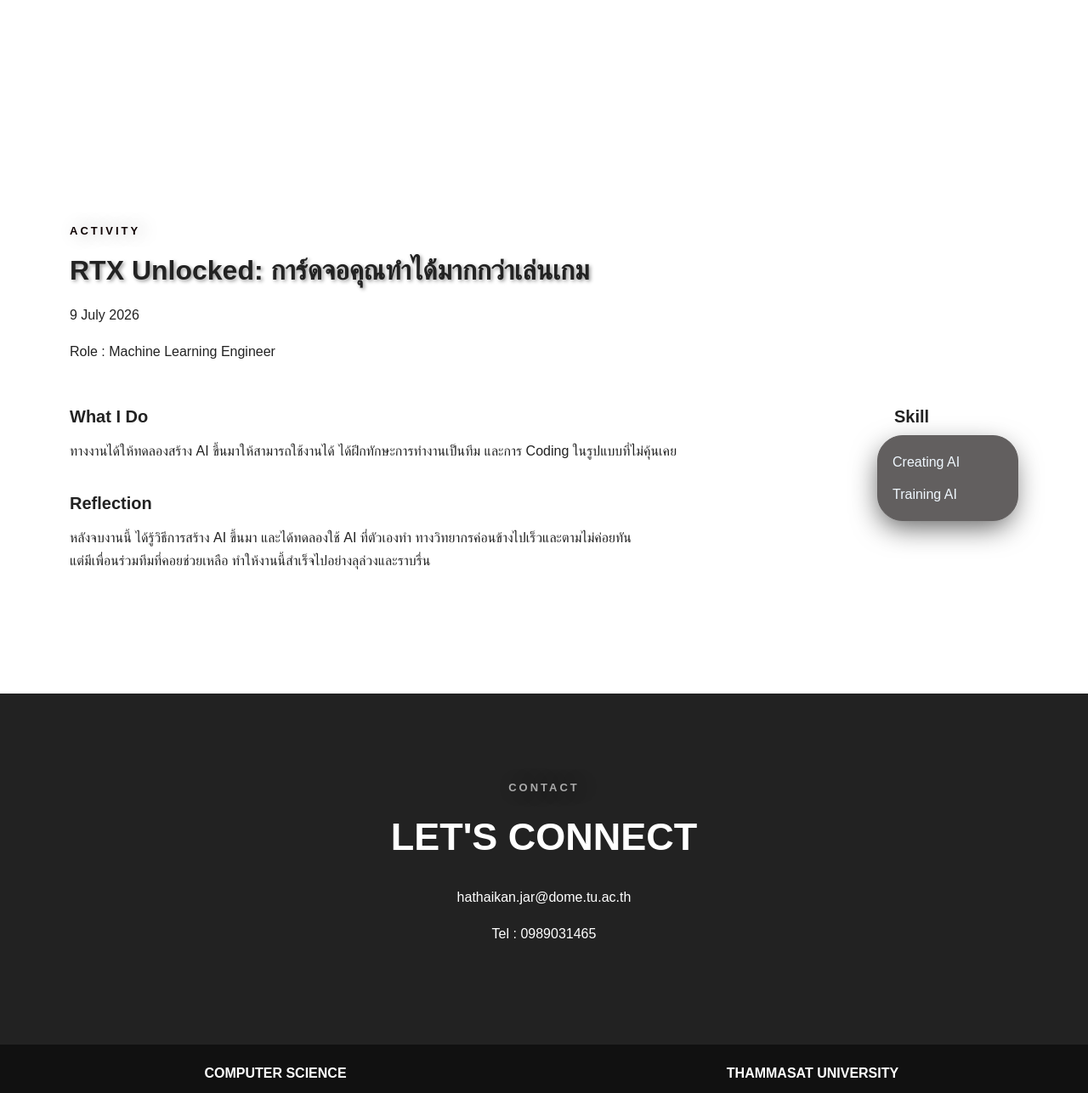
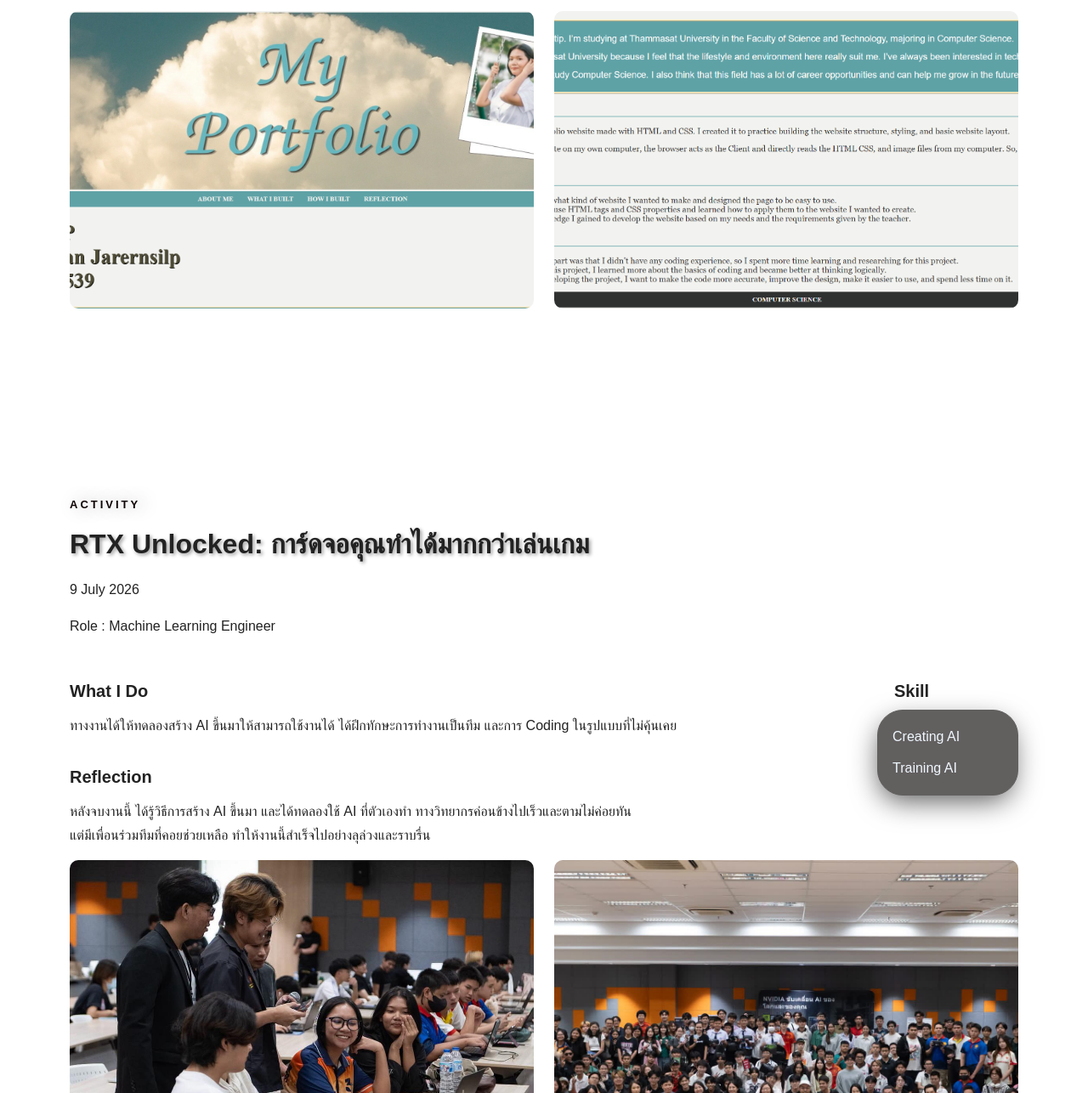
Before and after one commit to hathaikanjar/A2_6909617539, a plain HTML site: page index.html in a window 1280 px wide. Shown: the part 1514-2800 px from the top of the page at 85% size. Drawn offline with nearby package versions, Linux system fonts and the light colour scheme.

Commit message:
Add media

```diff
--- a/css/style.css
+++ b/css/style.css
@@ -110,6 +110,15 @@
     font-weight: bold;
 }
 
+/* images */
+img {
+    width: 100%;
+    height: 350px;
+    object-fit: cover;
+    display: block;
+    border-radius: 10px;
+}
+
 
 /* Heading */
 
--- a/index.html
+++ b/index.html
@@ -145,13 +145,13 @@
 
                 <div class="col-md-6">
 
-                    <img src="">
+                    <img src="media/A1 web1.png">
 
                 </div>
 
                 <div class="col-md-6">
 
-                    <img src="">
+                    <img src="media/A1 web2.png">
 
                 </div>
 
@@ -227,13 +227,13 @@
 
                 <div class="col-md-6">
 
-                    <img src="">
+                    <img src="media/activity1.jpg">
 
                 </div>
 
                 <div class="col-md-6">
 
-                    <img src="">
+                    <img src="media/activity2.jpg">
 
                 </div>
 
```
Also changed, not shown: media/A1 web1.png (added), media/A1 web2.png (added), media/activity1.jpg (added), media/activity2.jpg (added).
